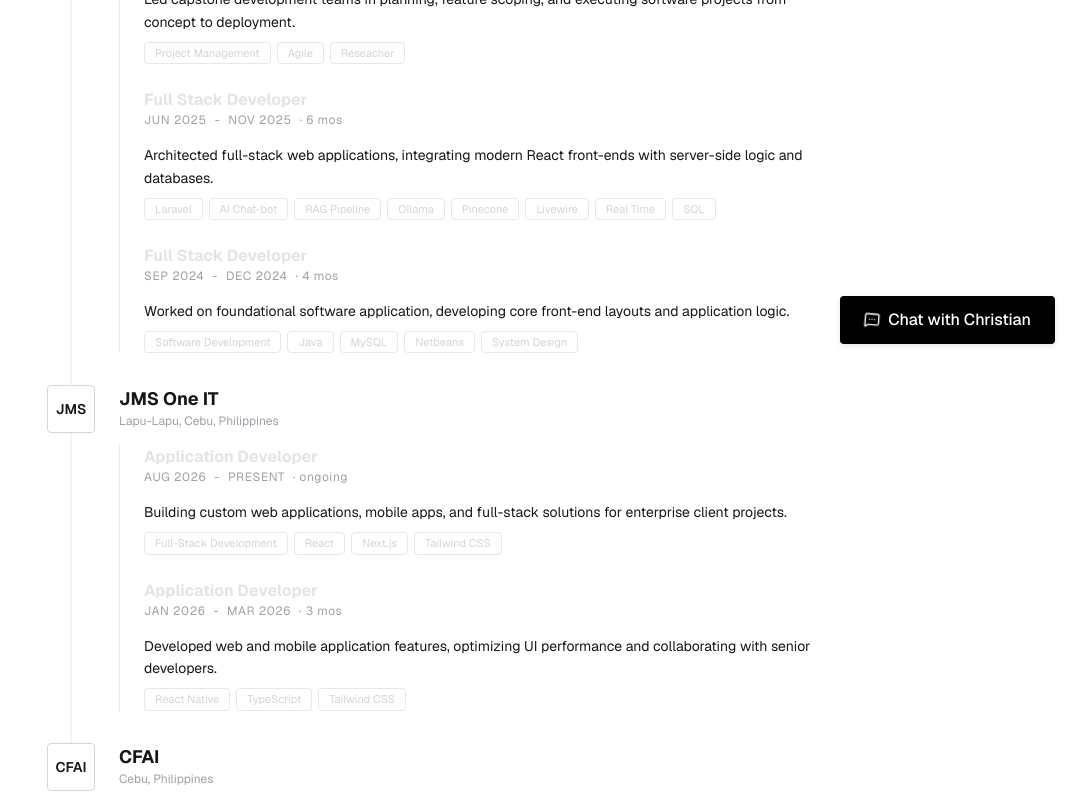
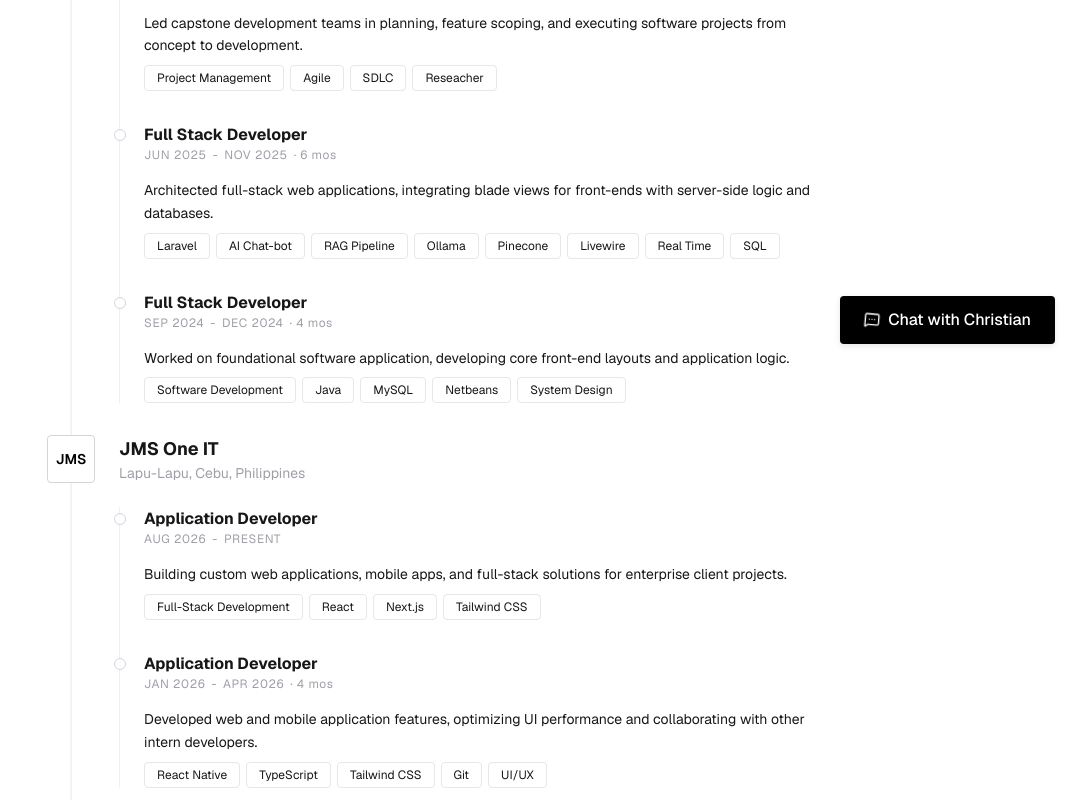
Before and after one commit to cjabendan/cj-dev, a Next.js app: page /experiences in a window 1280 px wide. Shown: the part 440-1240 px from the top of the page, without its empty margins (209-1280 px from the left). Built offline with nearby package versions, Linux system fonts and the light colour scheme; no server answers.

Commit message:
fix: theme errors

```diff
--- a/app/(routes)/experiences/page.tsx
+++ b/app/(routes)/experiences/page.tsx
@@ -43,7 +43,7 @@
             <div key={group.company} className="relative flex gap-4 sm:gap-6">
               {/* Left Column: Logo & Vertical Line */}
               <div className="relative flex flex-col items-center shrink-0 self-stretch">
-                <div className="w-10 h-10 sm:w-12 sm:h-12 rounded-sm bg-[var(--background)] dark:bg-[var(--foreground)] border border-gray-300 dark:border-gray-700 flex items-center justify-center text-xs text-accent sm:text-sm font-semibold z-10">
+                <div className="w-10 h-10 sm:w-12 sm:h-12 rounded-sm bg-[var(--background)] border border-gray-300 dark:border-gray-700 flex items-center justify-center text-xs  sm:text-sm font-semibold text-black dark:text-white z-10">
                   {group.logo || group.company.slice(0, 2).toUpperCase()}
                 </div>
                 {!isLast && (
@@ -52,21 +52,21 @@
               </div>
 
               {/* Right Column: Experience Details */}
-              <div className="flex flex-col gap-4 pb-8 flex-1">
+              <div className="flex flex-col gap-6 pb-8 flex-1">
                 <div>
                   <h2 className="text-base sm:text-lg font-bold">
                     {group.company}
                   </h2>
-                  <div className="flex items-center gap-2 text-xs text-zinc-400 dark:text-zinc-800">
+                  <div className="flex items-center gap-2 text-xs sm:text-sm text-zinc-400 dark:text-zinc-500">
                     {group.location && <span>{group.location}</span>}
                   </div>
                 </div>
 
                 {/* Roles Container */}
                 <div
-                  className={`flex flex-col gap-6 ${
+                  className={`flex flex-col gap-8 ${
                     hasMultipleRoles
-                      ? "border-l border-gray-200 dark:border-gray-800 pl-6"
+                      ? "border-l border-gray-200/60 dark:border-gray-800 pl-6"
                       : ""
                   }`}
                 >
--- a/components/cards/ExperienceCard.tsx
+++ b/components/cards/ExperienceCard.tsx
@@ -23,16 +23,16 @@
   return (
     <div className="relative flex flex-col gap-4">
       {hasMultipleRoles && (
-        <div className="absolute " />
+        <div className="absolute -left-[30.3px] top-1.5 w-3 h-3 bg-[var(--background)] border-1 border-gray-300 dark:border-gray-700 transition-colors rounded-full " />
       )}
 
       {/* Role & Duration */}
       <div>
-        <h3 className="text-sm sm:text-base font-bold text-zinc-200">
+        <h3 className="text-sm sm:text-base font-bold">
           {exp.role}
         </h3>
         {/* <div className="text-xs text-zinc-400 tracking-wider uppercase">{exp.type}</div> */}
-        <div className="flex gap-2 text-xs text-zinc-400 dark:text-zinc-800 tracking-wider">
+        <div className="flex gap-1 sm:gap-1.5 text-xs text-zinc-400 dark:text-zinc-500 tracking-wider">
           <div className="uppercase">{exp.start}</div>
           <div>-</div>
           <div className="uppercase">{exp.end}</div>
@@ -54,7 +54,7 @@
             {exp.skills.map((skill, idx) => (
               <span
                 key={idx}
-                className="text-[11px] px-2.5 py-0.5 rounded-sm border border-gray-200 dark:border-gray-800 text-zinc-300"
+                className="text-[11px] sm:text-xs px-3 py-1 rounded-sm border border-gray-200 dark:border-gray-800"
               >
                 {skill}
               </span>
--- a/components/sections/Experience.tsx
+++ b/components/sections/Experience.tsx
@@ -21,7 +21,7 @@
       </div>
 
       <div className="flex flex-col relative gap-6 mt-5.5">
-        <div className="absolute left-[6px] top-3 bottom-0 w-[1px] bg-gray-200/50 dark:bg-gray-800 z-0"></div>
+        <div className="absolute left-[6px] top-3 bottom-0 w-[1px] bg-gray-200 dark:bg-gray-800 z-0"></div>
 
         {sortedExperiences.map((exp, index) => (
           <div key={exp.id} className="relative pl-7 z-10">
--- a/data/experiences.json
+++ b/data/experiences.json
@@ -24,7 +24,7 @@
     "end": "NOV 2025",
     "duration": "6 mos",
     "location": "Minglanilla, Cebu, Philippines",
-    "description": "Architected full-stack web applications, integrating modern React front-ends with server-side logic and databases.",
+    "description": "Architected full-stack web applications, integrating blade views for front-ends with server-side logic and databases.",
     "skills": ["Laravel", "AI Chat-bot", "RAG Pipeline", "Ollama", "Pinecone", "Livewire", "Real Time", "SQL"]
   },
   {
@@ -38,8 +38,8 @@
     "end": "NOV 2025",
     "duration": "6 mos",
     "location": "Minglanilla, Cebu, Philippines",
-    "description": "Led capstone development teams in planning, feature scoping, and executing software projects from concept to deployment.",
-    "skills": ["Project Management", "Agile", "Reseacher"]
+    "description": "Led capstone development teams in planning, feature scoping, and executing software projects from concept to development.",
+    "skills": ["Project Management", "Agile", "SDLC", "Reseacher"]
   },
   {
     "id": 4,
@@ -63,11 +63,11 @@
     "logo": "JMS",
     "year": "2026",
     "start": "JAN 2026",
-    "end": "MAR 2026",
-    "duration": "3 mos",
+    "end": "APR 2026",
+    "duration": "4 mos",
     "location": "Cebu, Philippines",
-    "description": "Developed web and mobile application features, optimizing UI performance and collaborating with senior developers.",
-    "skills": ["React Native", "TypeScript", "Tailwind CSS"]
+    "description": "Developed web and mobile application features, optimizing UI performance and collaborating with other intern developers.",
+    "skills": ["React Native", "TypeScript", "Tailwind CSS", "Git", "UI/UX"]
   },
   {
     "id": 6,
@@ -78,7 +78,7 @@
     "year": "2026",
     "start": "AUG 2026",
     "end": "PRESENT",
-    "duration": "Ongoing",
+    "duration": "",
     "location": "Lapu-Lapu, Cebu, Philippines",
     "description": "Building custom web applications, mobile apps, and full-stack solutions for enterprise client projects.",
     "skills": ["Full-Stack Development", "React", "Next.js", "Tailwind CSS"]
@@ -92,7 +92,7 @@
     "year": "2026",
     "start": "AUG 2026",
     "end": "PRESENT",
-    "duration": "Ongoing",
+    "duration": "",
     "location": "Minglanilla, Cebu, Philippines",
     "description": "Teaching IT courses in Intro to Computing, C Programming Fundamentals, and Fundamentals of Computer, guiding students in core logic and hardware concepts.",
     "skills": [
```
